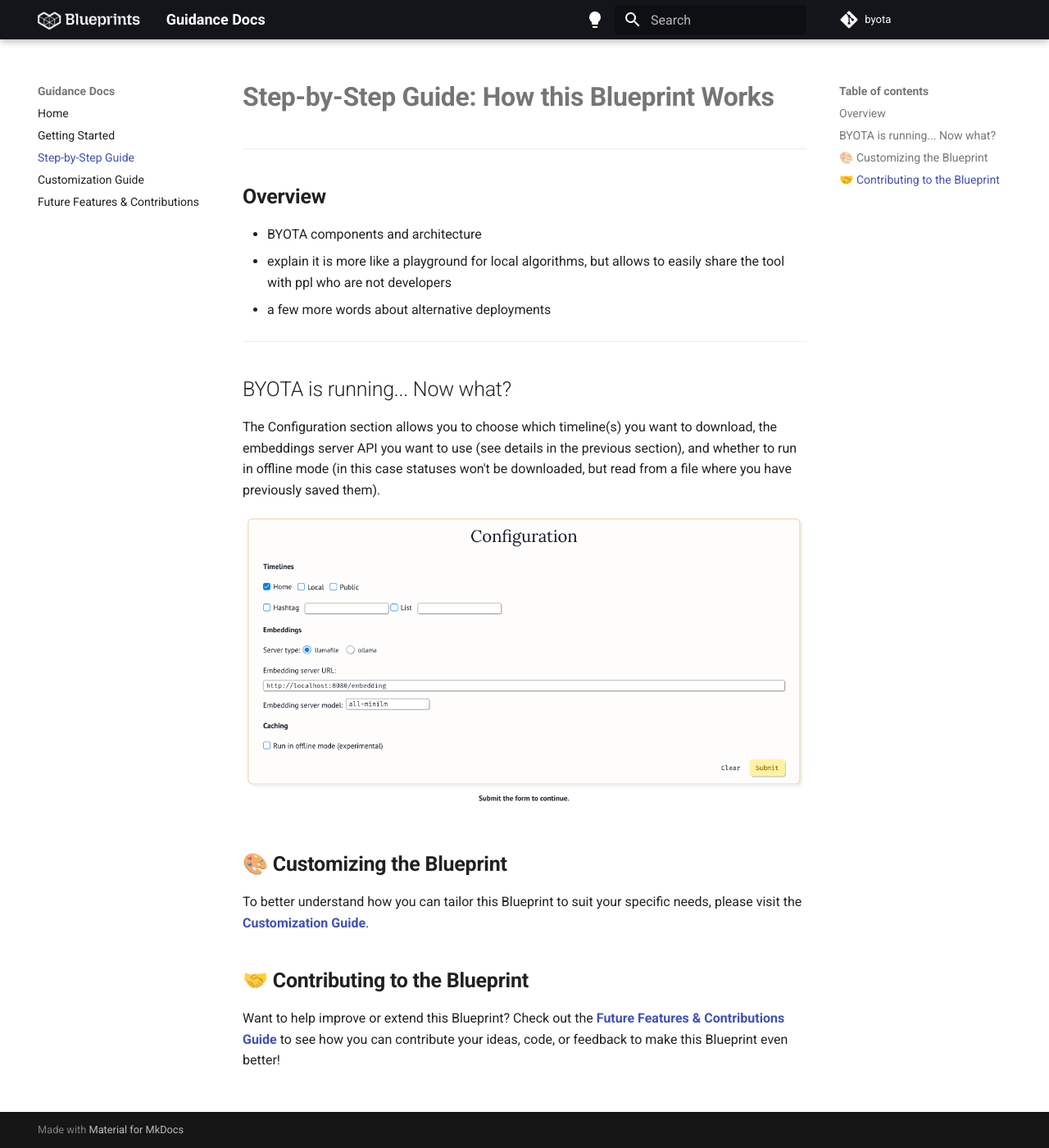
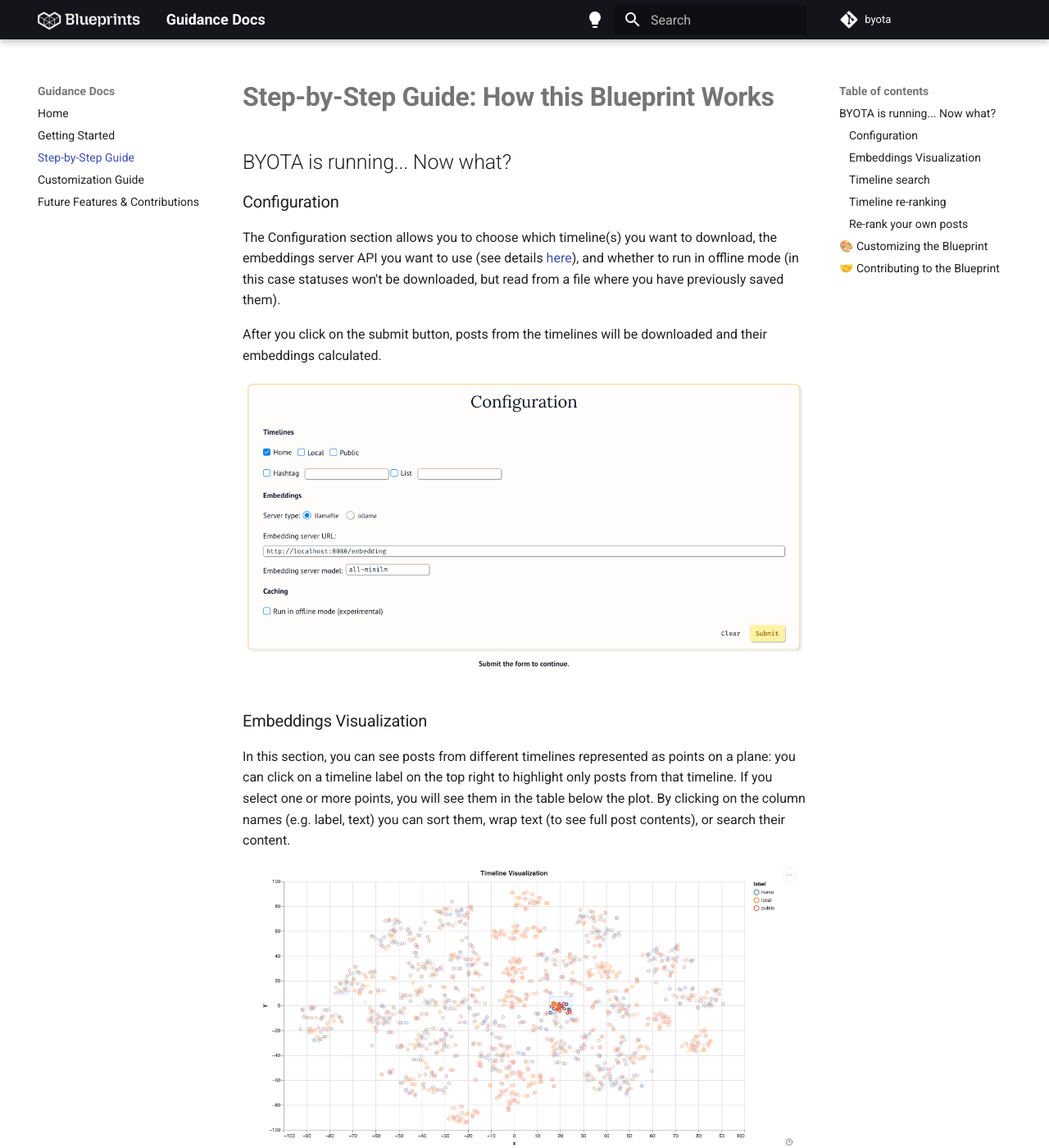
Before and after one commit to mozilla-ai/byota, an MkDocs documentation site: the page built from docs/step-by-step-guide.md, in a window 1280 px wide and 1400 px high. Shown: the whole window at 82% size. Built offline with MkDocs 1.6.1 and Material for MkDocs 9.7.7, drawn with Linux system fonts in a browser that asks for light colours; comment, search, counter and statistics services are not loaded; some of the changed text lies outside the part shown.

Commit message:
Updated step-by-step guide (#12)

```diff
--- a/docs/step-by-step-guide.md
+++ b/docs/step-by-step-guide.md
@@ -1,22 +1,39 @@
 # **Step-by-Step Guide: How this Blueprint Works**
-
-
----
-
-## **Overview**
-
-- BYOTA components and architecture
-- explain it is more like a playground for local algorithms, but allows to easily share the tool with ppl who are not developers
-- a few more words about alternative deployments
-
----
 
 ## BYOTA is running... Now what?
 
-The Configuration section allows you to choose which timeline(s) you want to download, the embeddings server API you want to use (see details in the previous section), and whether to run in offline mode (in this case statuses won't be downloaded, but read from a file where you have previously saved them).
+### Configuration
+
+The Configuration section allows you to choose which timeline(s) you want to download, the embeddings server API you want to use (see details [here](https://mozilla-ai.github.io/byota/getting-started/#step-1-running-a-local-embedding-server)), and whether to run in offline mode (in this case statuses won't be downloaded, but read from a file where you have previously saved them).
+
+After you click on the submit button, posts from the timelines will be downloaded and their embeddings calculated.
 
 ![A configuration panel showing the sections "Timelines", "Embeddings", and "Caching"](images/configuration.png)
 
+### Embeddings Visualization
+
+In this section, you can see posts from different timelines represented as points on a plane: you can click on a timeline label on the top right to highlight only posts from that timeline. If you select one or more points, you will see them in the table below the plot. By clicking on the column names (e.g. label, text) you can sort them, wrap text (to see full post contents), or search their content.
+
+![A plot depicting a 2d cloud of points with different colors (blue, orange, red). The title of the plot is "Timeline visualization". On the top right, a legenda matches each color with a different string (blue=home, orange=local, red=public). Some posts appear as selected within a rectangular area, and in a table below the plot posts id, labels, and contents are shown. Contents appear to be all related to the same topic, reading and books.](images/embeddings_viz.png)
+
+### Timeline search
+
+Here you can search for the most similar posts to a given one. You can either provide a row id (the leftmost column in the previous table) to refer to an existing post, or freeform text to look for posts which are similar in content to what you wrote.
+
+![A form with a text saying "Enter a status id or some free-form text to find the most similar statuses". The content of the text box below that is "I like everything open source, free software, and digital rights". Below that, six posts are shown in a three-column table: on the left some IDs, in the center a column titled "label" shows values such as "public", "local", and on the right a column called "text" show the content of some statuses, containing text such as "Digital tools shape modern life", "Open source isn't just about free software", and "Initially skeptical, I discovered open source isn't free as in cheap, but free as in freedom".](images/search.png)
+
+
+### Timeline re-ranking
+
+A score is assigned to each post in the timeline, with higher scores given to posts that are more similar to a set of other posts (in the specific case of the demo, statuses I shared from my personal Mastodon account). This score is then used to re-rank a timeline of your choice to prioritize those topics which are more present in the reference set.
+
+![A table, similar to the one appearing in the previous image. In this case the posts appear to belong to different topics, including the gopher protocol, algorithms, open source and free software, machine learning and AI.](images/reranking.png)
+
+### Re-rank your own posts
+
+Depending on the timeline you are considering, it might be more or less hard to understand how well the re-ranking worked. To give you a better sense of the effect of re-ranking, this section re-ranks an individual’s set of posts, according to a topic identified by some well-known tag.
+
+![A text field labeled "Enter a tag name" and containing the string "retrocomputing. Below that, some text saying "Your own posts, re-ranked according to their similarity to posts in retrogaming". Below that another table, similar to the ones above, containing posts which appear to belong to different topics, the first ones more likely to be related to gaming.](images/own_rerank.png)
 
 
 ## 🎨 **Customizing the Blueprint**
```
Also changed, not shown: docs/images/embeddings_viz.png (added), docs/images/own_rerank.png (added), docs/images/registration.png (deleted), docs/images/reranking.png (added), docs/images/search.png (added).
